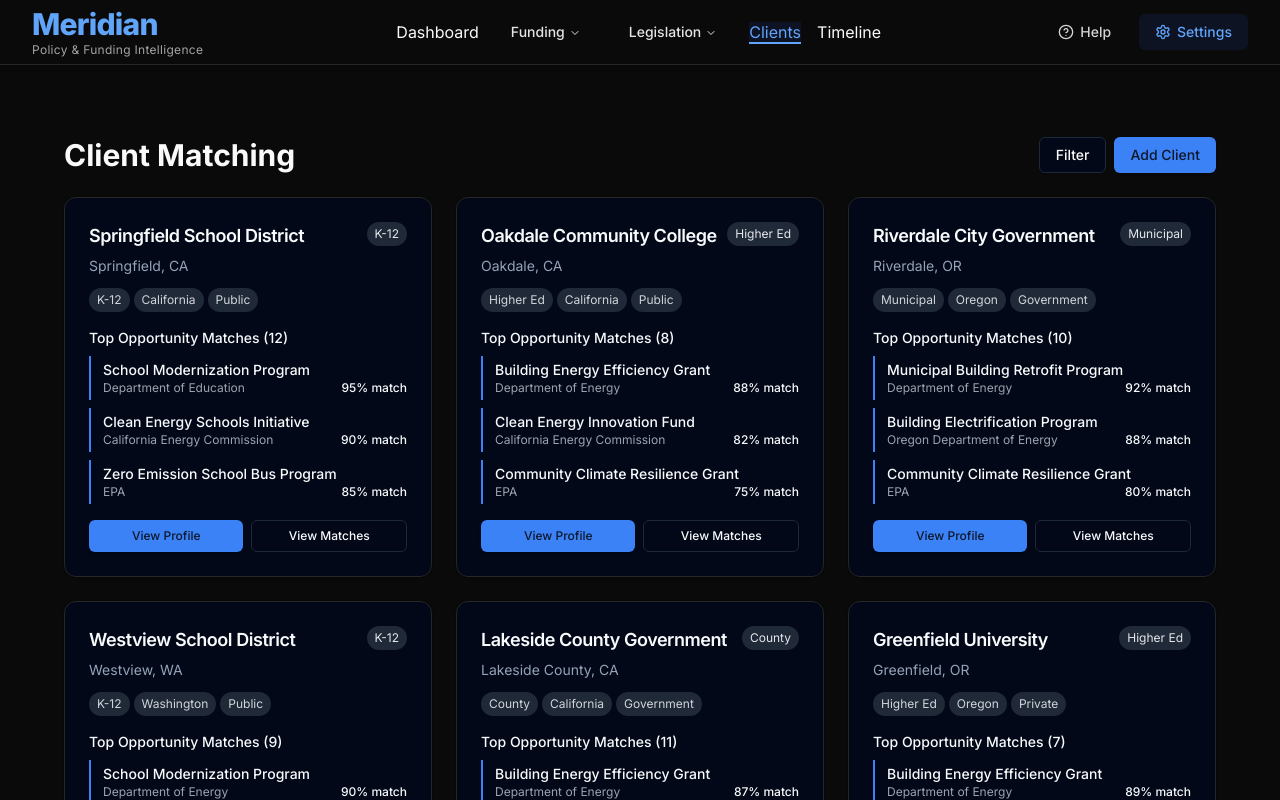
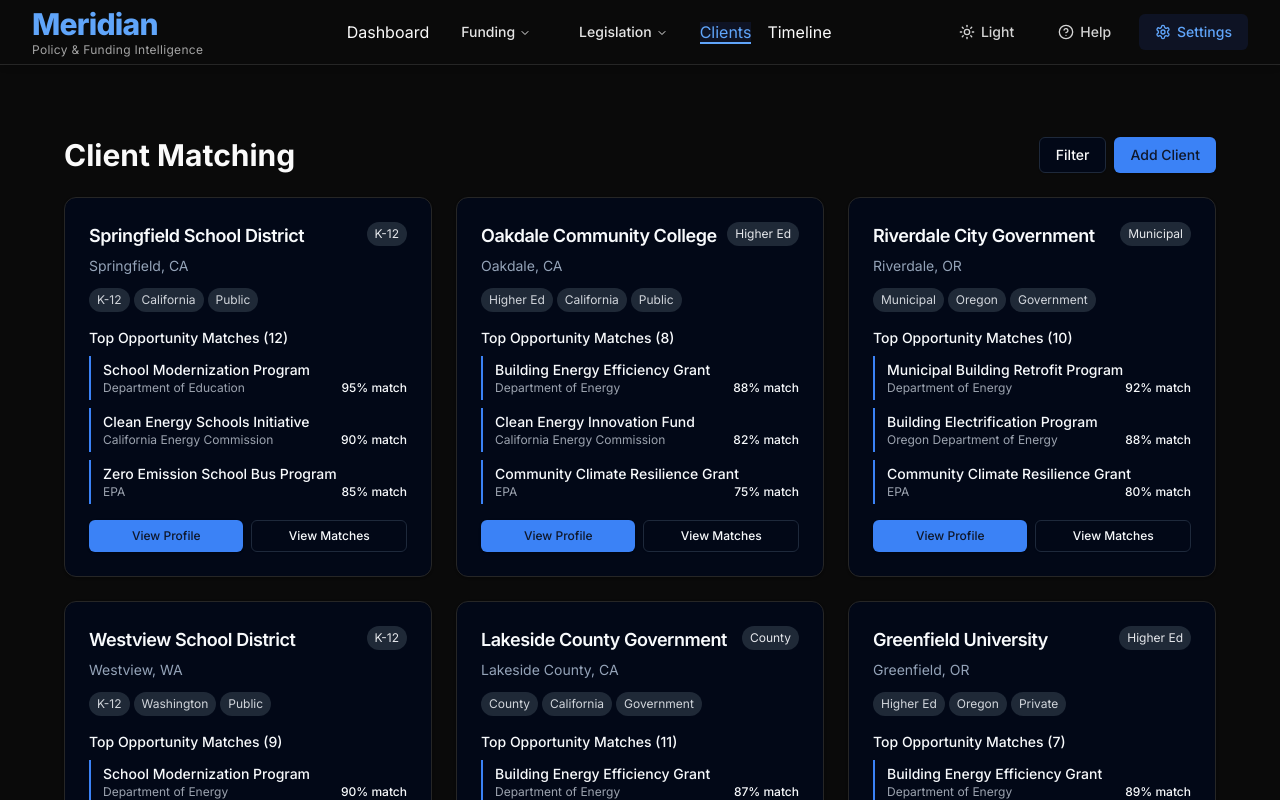
Before and after one commit to EnergySystemsGroup/Meridian-ESG, a Next.js app: page /clients in a window 1280 px wide. Shown: the top 800 px of the page. Built offline with nearby package versions, Linux system fonts and the light colour scheme.

Commit message:
Implement theme provider and dark mode toggle
- Add ThemeProvider component for managing theme state
- Integrate theme toggle button in main layout
- Persist theme preference in local storage
- Update layout to use ThemeProvider for dynamic theme switching

```diff
--- a/app/components/layout/main-layout.jsx
+++ b/app/components/layout/main-layout.jsx
@@ -11,7 +11,8 @@ import {
 	NavigationMenuTrigger,
 } from '@/app/components/ui/navigation-menu';
 import { cn } from '@/app/utils/cn';
-import { HelpCircle, Settings } from 'lucide-react';
+import { HelpCircle, Moon, Settings, Sun } from 'lucide-react';
+import { useTheme } from '@/app/components/theme-provider';
 
 const ClientSideActiveLink = ({ href, children, className, ...props }) => {
 	const [isActive, setIsActive] = React.useState(false);
@@ -35,6 +36,12 @@ const ClientSideActiveLink = ({ href, children, className, ...props }) => {
 };
 
 const MainLayout = ({ children }) => {
+	const { theme, setTheme } = useTheme();
+
+	const toggleTheme = () => {
+		setTheme(theme === 'dark' ? 'light' : 'dark');
+	};
+
 	return (
 		<div className='flex min-h-screen flex-col'>
 			<header className='sticky top-0 z-40 border-b border-neutral-200 dark:border-neutral-800 bg-white dark:bg-neutral-950 shadow-md'>
@@ -61,6 +68,14 @@ const MainLayout = ({ children }) => {
 
 						{/* Actions Section */}
 						<div className='flex items-center gap-3'>
+							<button
+								onClick={toggleTheme}
+								className='text-sm font-medium px-3 py-2 md:px-4 md:py-2 text-neutral-600 dark:text-neutral-300 hover:text-blue-600 dark:hover:text-blue-400 hover:bg-neutral-50 dark:hover:bg-neutral-800/50 rounded-md transition-colors flex items-center gap-1.5'>
+								{theme === 'dark' ? <Sun size={16} /> : <Moon size={16} />}
+								<span className='hidden sm:inline'>
+									{theme === 'dark' ? 'Light' : 'Dark'}
+								</span>
+							</button>
 							<button className='text-sm font-medium px-3 py-2 md:px-4 md:py-2 text-neutral-600 dark:text-neutral-300 hover:text-blue-600 dark:hover:text-blue-400 hover:bg-neutral-50 dark:hover:bg-neutral-800/50 rounded-md transition-colors flex items-center gap-1.5'>
 								<HelpCircle size={16} />
 								<span className='hidden sm:inline'>Help</span>
--- /dev/null
+++ b/app/components/theme-provider.jsx
@@ -0,0 +1,43 @@
+'use client';
+
+import { createContext, useContext, useEffect, useState } from 'react';
+
+const ThemeContext = createContext({
+	theme: 'dark',
+	setTheme: () => null,
+});
+
+export function ThemeProvider({ children }) {
+	const [theme, setTheme] = useState('dark');
+
+	useEffect(() => {
+		const storedTheme = localStorage.getItem('theme') || 'dark';
+		setTheme(storedTheme);
+
+		if (storedTheme === 'dark') {
+			document.documentElement.classList.add('dark');
+		} else {
+			document.documentElement.classList.remove('dark');
+		}
+	}, []);
+
+	const value = {
+		theme,
+		setTheme: (newTheme) => {
+			localStorage.setItem('theme', newTheme);
+			setTheme(newTheme);
+
+			if (newTheme === 'dark') {
+				document.documentElement.classList.add('dark');
+			} else {
+				document.documentElement.classList.remove('dark');
+			}
+		},
+	};
+
+	return (
+		<ThemeContext.Provider value={value}>{children}</ThemeContext.Provider>
+	);
+}
+
+export const useTheme = () => useContext(ThemeContext);
--- a/app/layout.js
+++ b/app/layout.js
@@ -1,5 +1,6 @@
 import { Inter, JetBrains_Mono } from 'next/font/google';
 import './globals.css';
+import { ThemeProvider } from './components/theme-provider';
 
 const inter = Inter({
 	subsets: ['latin'],
@@ -20,11 +21,9 @@ export const metadata = {
 
 export default function RootLayout({ children }) {
 	return (
-		<html
-			lang='en'
-			className={`${inter.variable} ${jetbrainsMono.variable} dark`}>
+		<html lang='en' className={`${inter.variable} ${jetbrainsMono.variable}`}>
 			<body className='antialiased min-h-screen bg-white dark:bg-neutral-950'>
-				{children}
+				<ThemeProvider>{children}</ThemeProvider>
 			</body>
 		</html>
 	);
```
